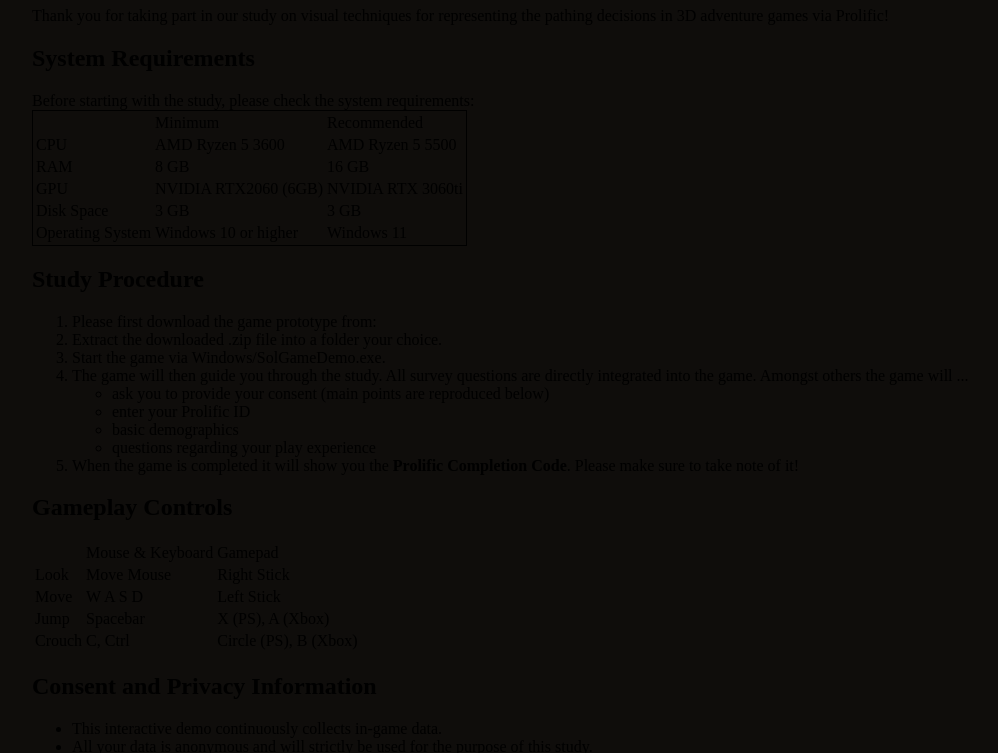
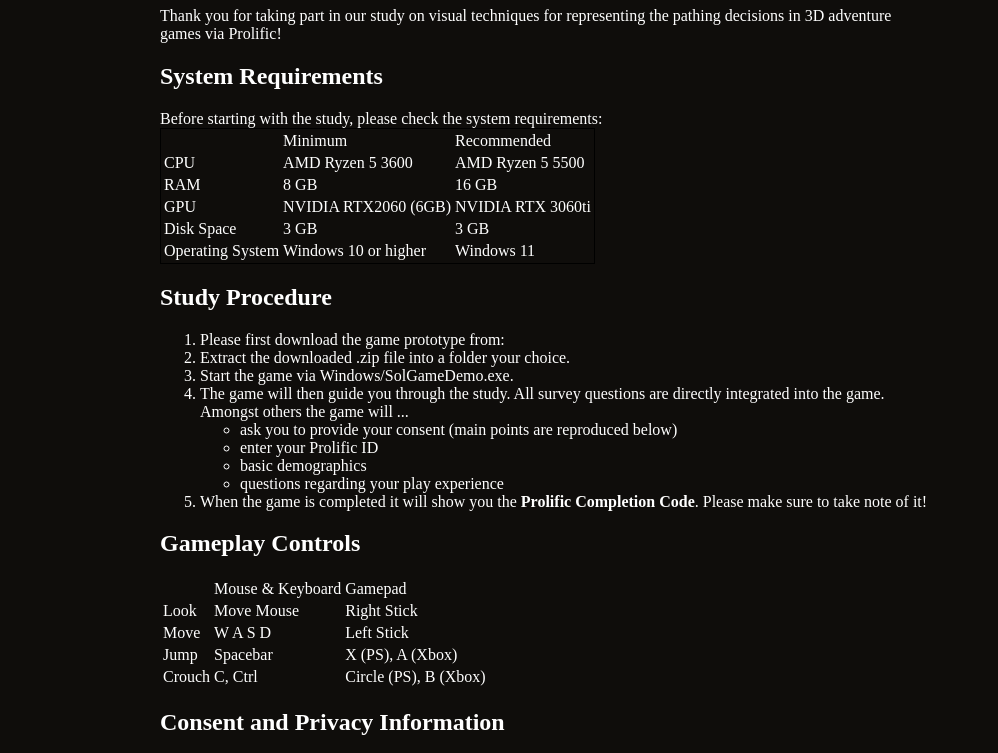
Before and after one commit to wguenter/pathing, a plain HTML site: page index.html in a window 1280 px wide. Shown: the part 73-826 px from the top of the page, without its empty margins (96-1094 px from the left). Drawn offline with Linux system fonts and the light colour scheme.

Commit message:
Update index.html

```diff
--- a/index.html
+++ b/index.html
@@ -3,7 +3,7 @@
   <head>
     <title>Pathing Visualizations for Computer Games</title>
   </head>
-  <body style="background-color:#0f0d0b;width:80%;margin-left:auto;margin-right:auto;">
+  <body style="background-color:#0f0d0b;color:white;width:60%;margin-left:auto;margin-right:auto;">
     <h1>Pathing Visualizations for Computer Games</h1>
 
     Thank you for taking part in our study on visual techniques for representing the pathing decisions in 3D adventure games via Prolific!
```
